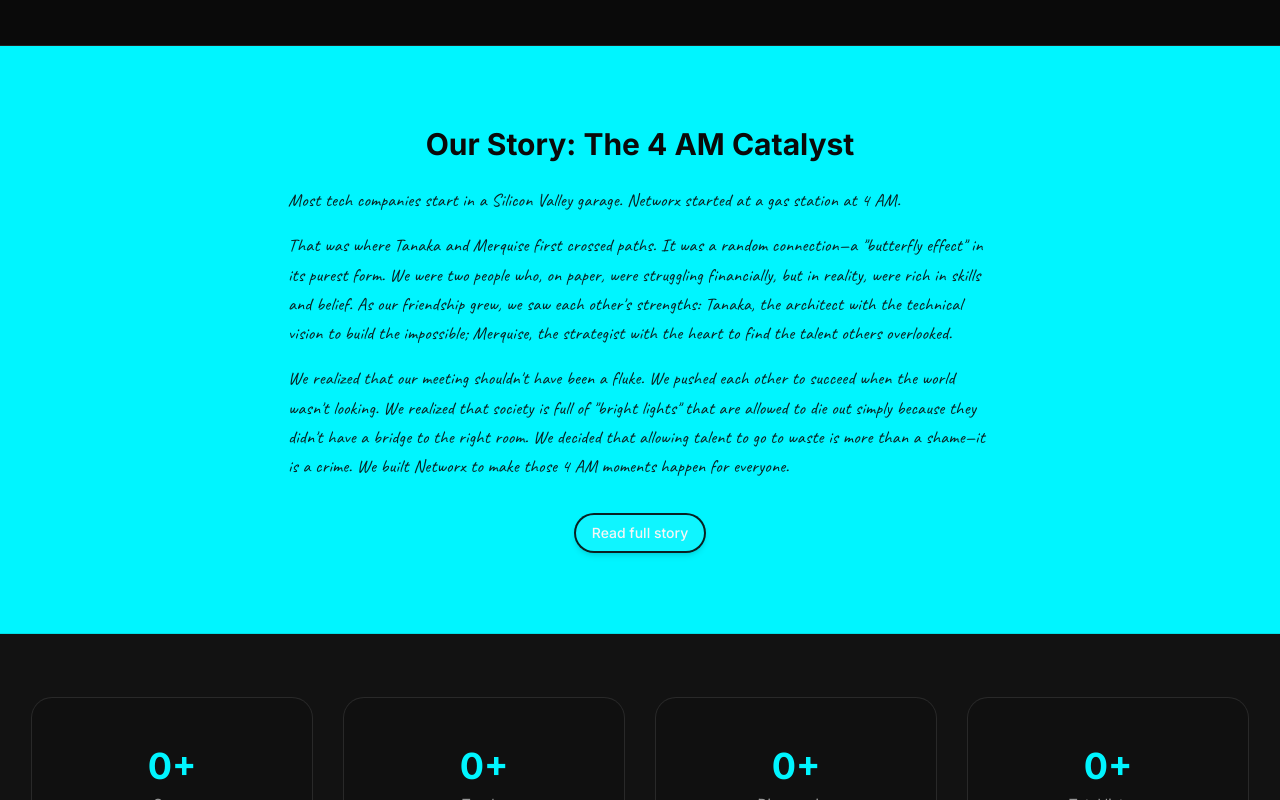
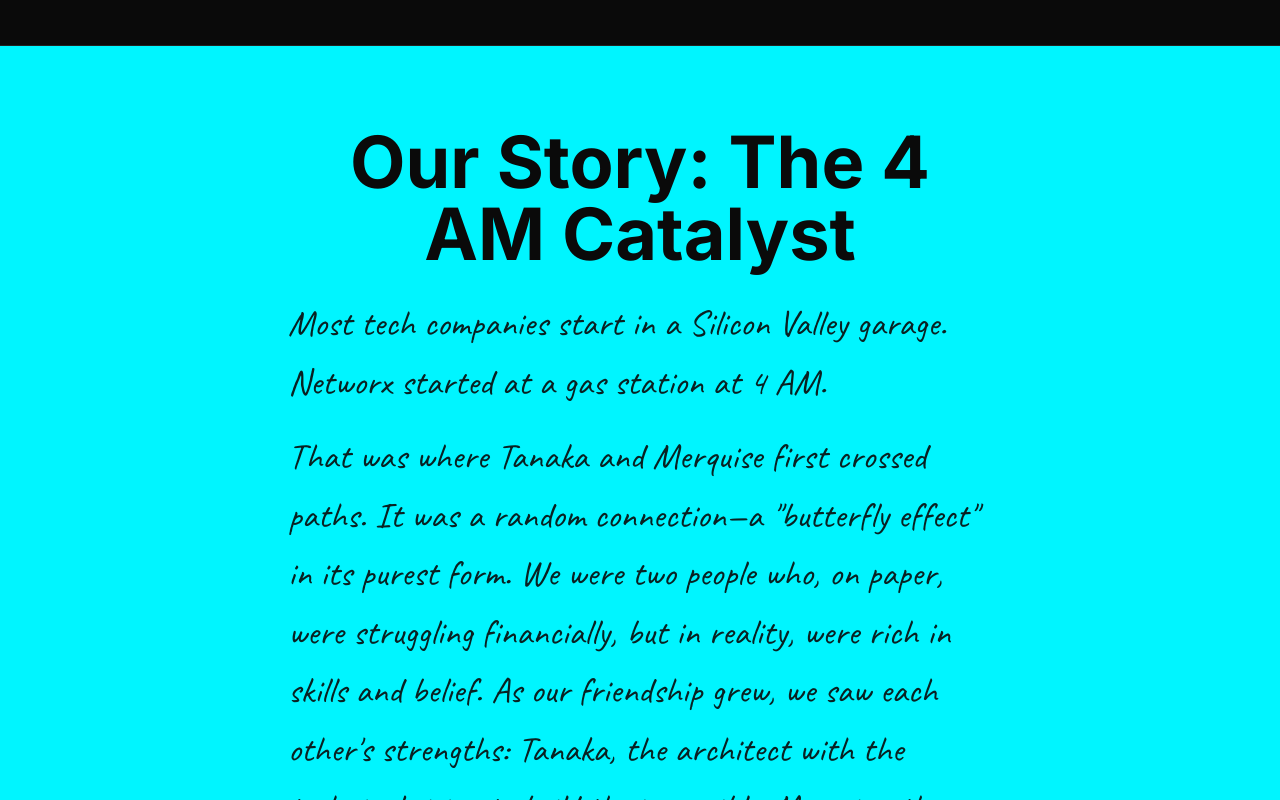
Before and after one commit to Tmaku18/RADIOapp, a Next.js app in the folder web/: page / in a window 1280 px wide. Shown: the part 880-1680 px from the top of the page. Built offline with nearby package versions, Linux system fonts and the light colour scheme; no server answers.

Commit message:
Our Story section: increase heading and body font size by 4 steps

```diff
--- a/web/src/app/(marketing)/page.tsx
+++ b/web/src/app/(marketing)/page.tsx
@@ -107,10 +107,10 @@
       {/* 4 AM Story — blue section to alternate with dark */}
       <section className="py-16 sm:py-20 bg-primary text-primary-foreground border-b border-primary-foreground/10">
         <div className="max-w-3xl mx-auto px-4 sm:px-6 lg:px-8">
-          <h2 className="text-2xl sm:text-3xl font-bold mb-6 text-center">
+          <h2 className="text-6xl sm:text-7xl font-bold mb-6 text-center">
             Our Story: The 4 AM Catalyst
           </h2>
-          <div className="space-y-4 text-primary-foreground/90 font-story text-lg leading-relaxed">
+          <div className="space-y-4 text-primary-foreground/90 font-story text-4xl leading-relaxed">
             <p>
               Most tech companies start in a Silicon Valley garage. Networx started at a gas station at 4 AM.
             </p>
```
